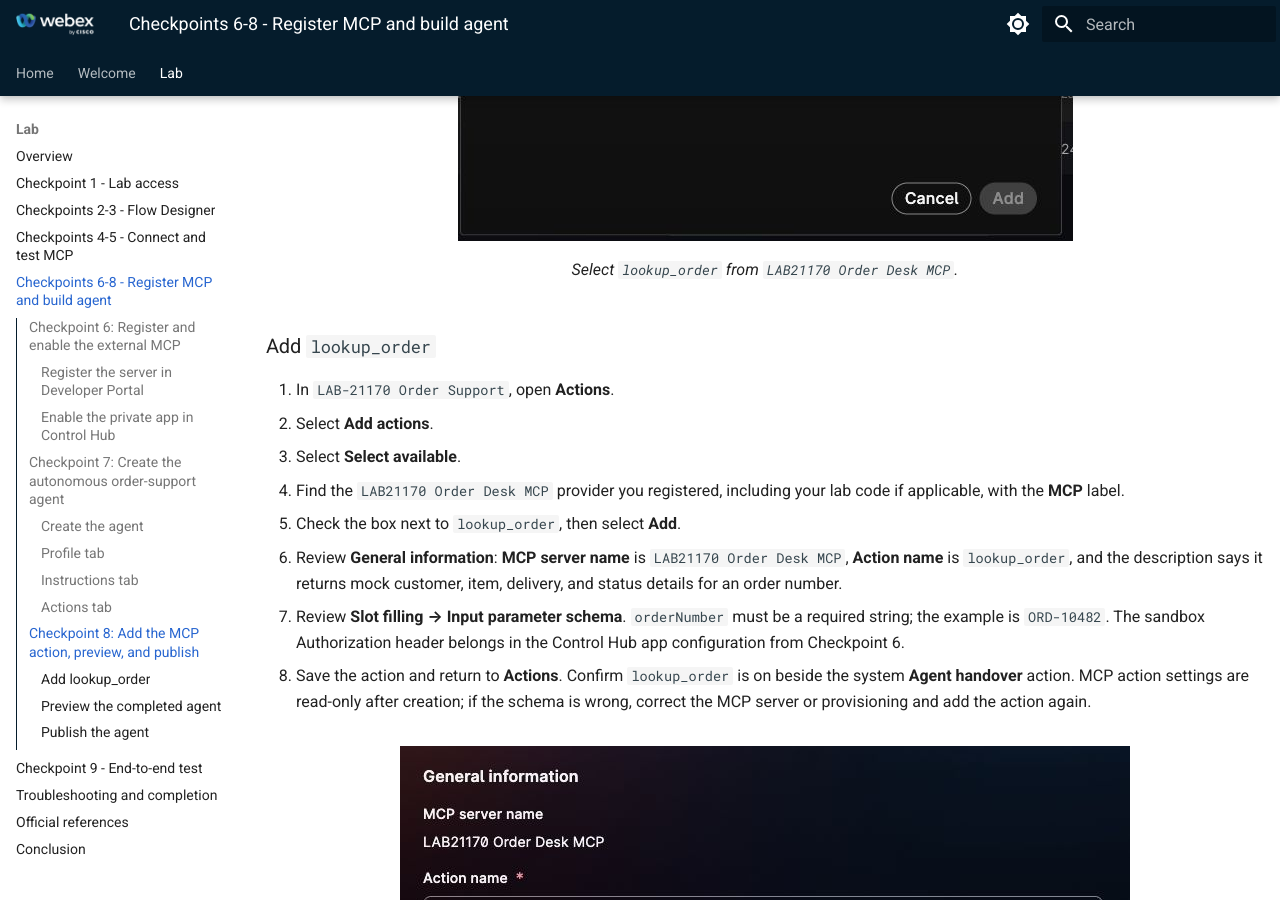
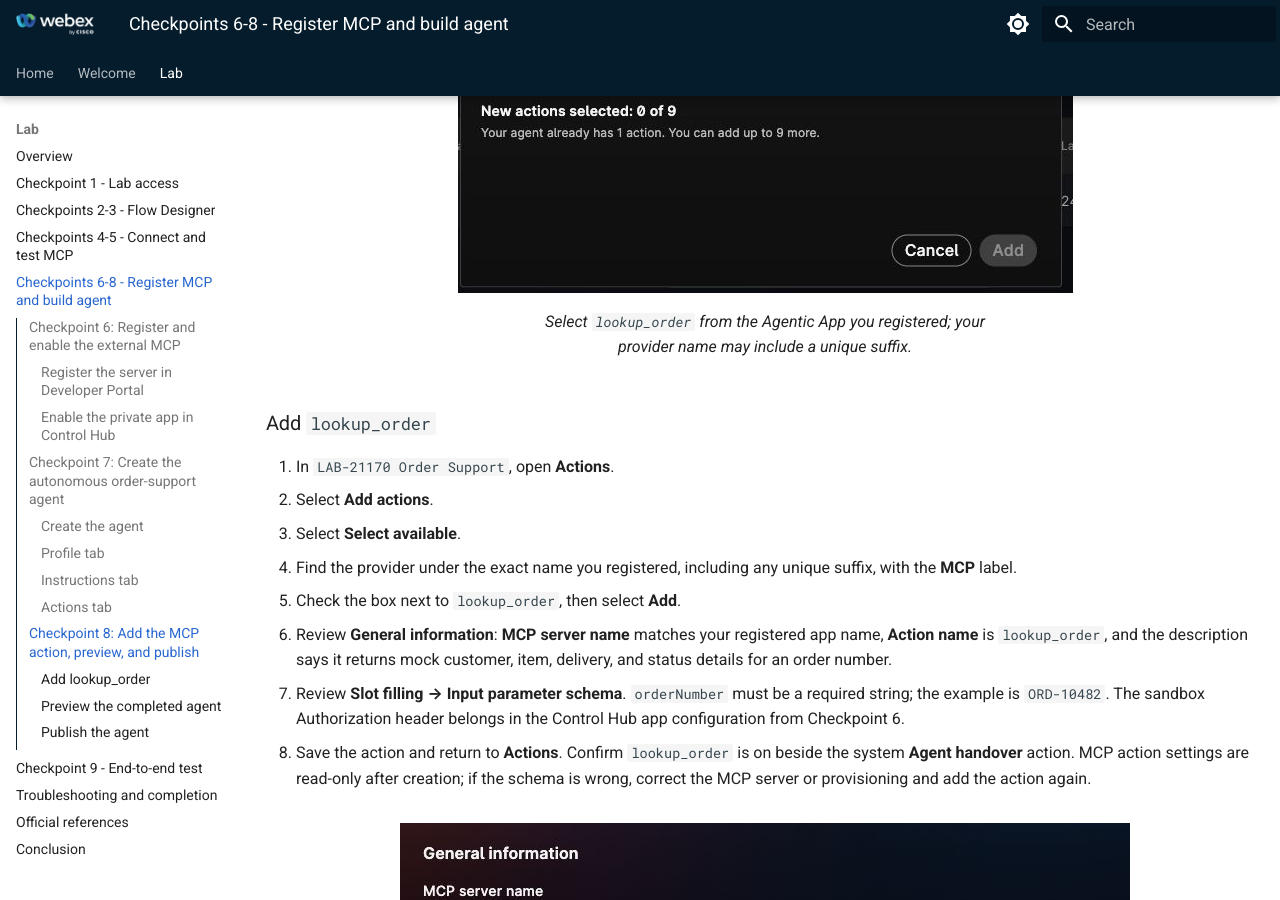
Before and after one commit to WebexCC-SA/LAB-21170, an MkDocs documentation site: the page built from docs/lab4_mcp_agent_studio.md, in a window 1280 px wide and 900 px high, scrolled down 17937 px. Built offline with MkDocs 1.6.1 and Material for MkDocs 9.7.7, drawn with Linux system fonts in a browser that asks for light colours; some of the changed text lies outside the part shown.

Commit message:
docs: correct LAB-21170 steps from sandbox run-through

```diff
--- a/docs/lab4_mcp_agent_studio.md
+++ b/docs/lab4_mcp_agent_studio.md
@@ -36,7 +36,7 @@
 {: value="4" }
     - **Module:** `MCP`
     - **Transport Type:** `Streamable HTTP`
-    - **Name:** `LAB21170 Order Desk MCP` (append your assigned unique lab code if the organization is shared)
+    - **Name:** `LAB21170 Order Desk MCP`. Agentic App names must be available globally; if this name is unavailable, append your assigned lab code or another unique suffix even if your organization is not shared. Use the name you actually register throughout this checkpoint.
     - **Description:** `Order Desk MCP for the LAB-21170 sandbox. Retrieves the status and estimated delivery date of a sample order.`
     - **Icon:** select one of the provided default icons.
     - **App URL:** paste the **Order Desk MCP address** from **Test tenant details**.
@@ -99,7 +99,7 @@
   <figcaption markdown="span">Open **Apps**, then select **Agentic Apps**.</figcaption>
 </figure>
 
-3. Find and open the `LAB21170 Order Desk MCP` app you created, including your lab code if you added one. On **General**, confirm that the new private app starts as **Blocked for all users**. Keep it blocked while you configure authentication and restrict its tools.
+3. Find and open the Agentic App under the exact name you registered, including any unique suffix. On **General**, confirm that the new private app starts as **Blocked for all users**. Keep it blocked while you configure authentication and restrict its tools.
 {: value="3" }
 
 <figure markdown>
@@ -170,7 +170,7 @@
 The MCP tool catalog can be cached for up to one hour. If Studio still shows no available action, recheck the saved app, credential, and tool settings, then refresh after the cache period rather than creating a duplicate app.
 
 !!! success "Confirm before continuing"
-    - Developer Portal shows `LAB21170 Order Desk MCP` as an MCP Agentic App using **Streamable HTTP** and **Custom Headers** authentication.
+    - Developer Portal shows your registered Agentic App as an MCP app using **Streamable HTTP** and **Custom Headers** authentication.
     - Control Hub shows **Allowed for all users** in the lab organization, with automatic server data updates off.
     - Only `lookup_order` is enabled across the organization; every other tool and signature-change switch remains off.
     - The `Authorization` header is saved without exposing its bearer value in guide media.
@@ -320,7 +320,7 @@
 
 <figure markdown>
   ![Studio Add actions picker showing lookup_order from LAB21170 Order Desk MCP](assets/lab-guide/live/cp8-mcp-lookup-action-available.jpg)
-  <figcaption markdown="span">Select `lookup_order` from `LAB21170 Order Desk MCP`.</figcaption>
+  <figcaption markdown="span">Select `lookup_order` from the Agentic App you registered; your provider name may include a unique suffix.</figcaption>
 </figure>
 
 ### Add `lookup_order`
@@ -328,9 +328,9 @@
 1. In `LAB-21170 Order Support`, open **Actions**.
 2. Select **Add actions**.
 3. Select **Select available**.
-4. Find the `LAB21170 Order Desk MCP` provider you registered, including your lab code if applicable, with the **MCP** label.
+4. Find the provider under the exact name you registered, including any unique suffix, with the **MCP** label.
 5. Check the box next to `lookup_order`, then select **Add**.
-6. Review **General information**: **MCP server name** is `LAB21170 Order Desk MCP`, **Action name** is `lookup_order`, and the description says it returns mock customer, item, delivery, and status details for an order number.
+6. Review **General information**: **MCP server name** matches your registered app name, **Action name** is `lookup_order`, and the description says it returns mock customer, item, delivery, and status details for an order number.
 7. Review **Slot filling → Input parameter schema**. `orderNumber` must be a required string; the example is `ORD-10482`. The sandbox Authorization header belongs in the Control Hub app configuration from Checkpoint 6.
 8. Save the action and return to **Actions**. Confirm `lookup_order` is on beside the system **Agent handover** action. MCP action settings are read-only after creation; if the schema is wrong, correct the MCP server or provisioning and add the action again.
 
@@ -356,7 +356,7 @@
 3. Confirm that the agent asks for the missing order number.
 4. Enter: `ORD-10482`.
 5. Confirm that the agent returns the status and estimated delivery date for `ORD-10482`. Compare both with a fresh `lookup_order` result in MCP Lab; the sample order data can change between sessions.
-6. Open **Sessions**, select the Preview session, and inspect the trace. Confirm **Action performed → lookup_order**, MCP provider `LAB21170 Order Desk MCP`, input `orderNumber: ORD-10482`, and a successful fulfillment output. If the action fails or returns unavailable, fix the registration, header, tool permission, or input mapping before publishing.
+6. Open **Sessions**, select the Preview session, and inspect the trace. Confirm **Action performed → lookup_order**, your registered MCP provider name, input `orderNumber: ORD-10482`, and a successful fulfillment output. If the action fails or returns unavailable, fix the registration, header, tool permission, or input mapping before publishing.
 7. Confirm that the response does not mention a package-tracking number or the removed `trackPackage` action.
 
 <figure markdown>
@@ -391,7 +391,7 @@
 Test a general-support request in a new **Preview** conversation:
 
 1. Enter `I need general support.` Confirm the agent offers to connect you with a human.
-2. Reply `Yes, please connect me to a human agent.` Confirm the agent acknowledges the transfer.
+2. Reply `Yes, please connect me to a human agent.` If the agent asks for confirmation again, answer the additional prompt. Continue until it acknowledges the transfer.
 3. Open **Sessions** for this conversation and confirm **Agent handover** appears.
 
 <figure markdown>
```
Also changed, not shown: docs/lab1_getting_started.md (+2 -2 lines), docs/lab2_flow_designer.md (+12 -10 lines), docs/lab5_end_to_end.md (+5 -5 lines), docs/overview.md (+3 -1 lines).
